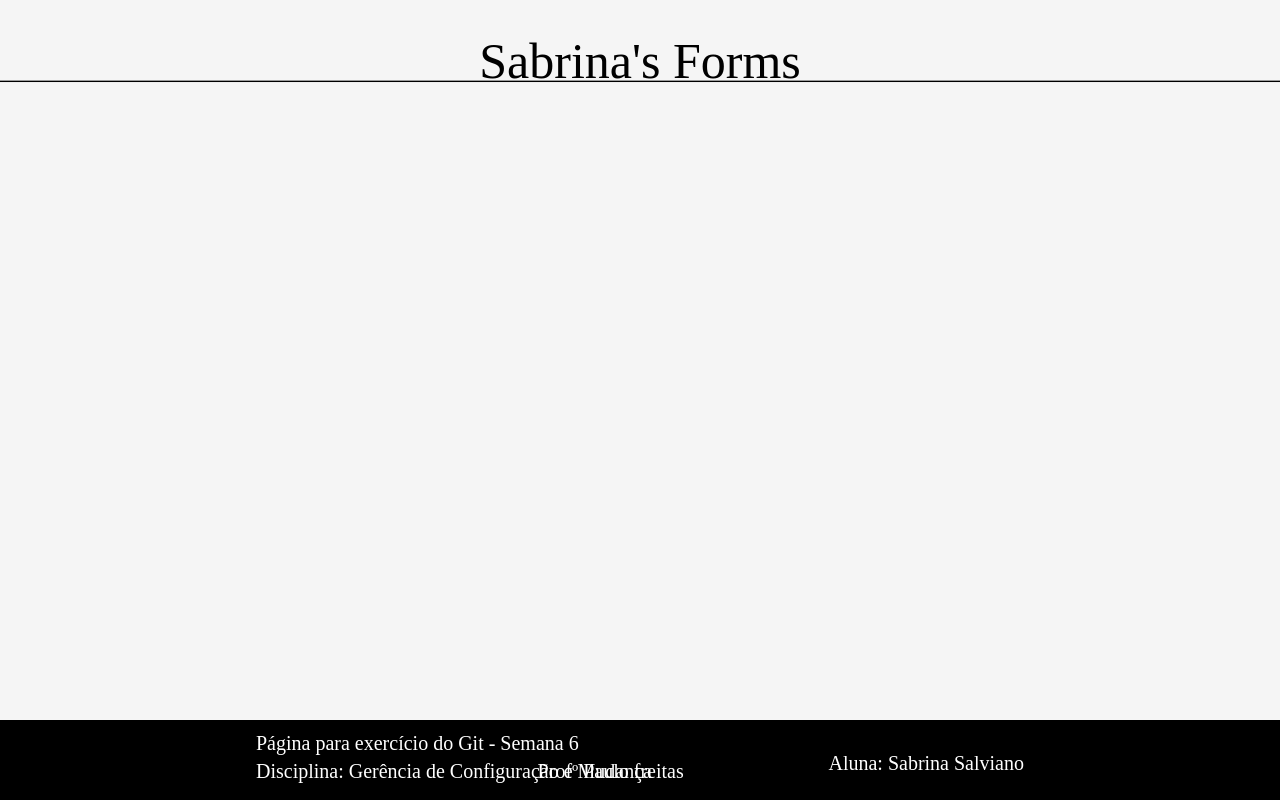
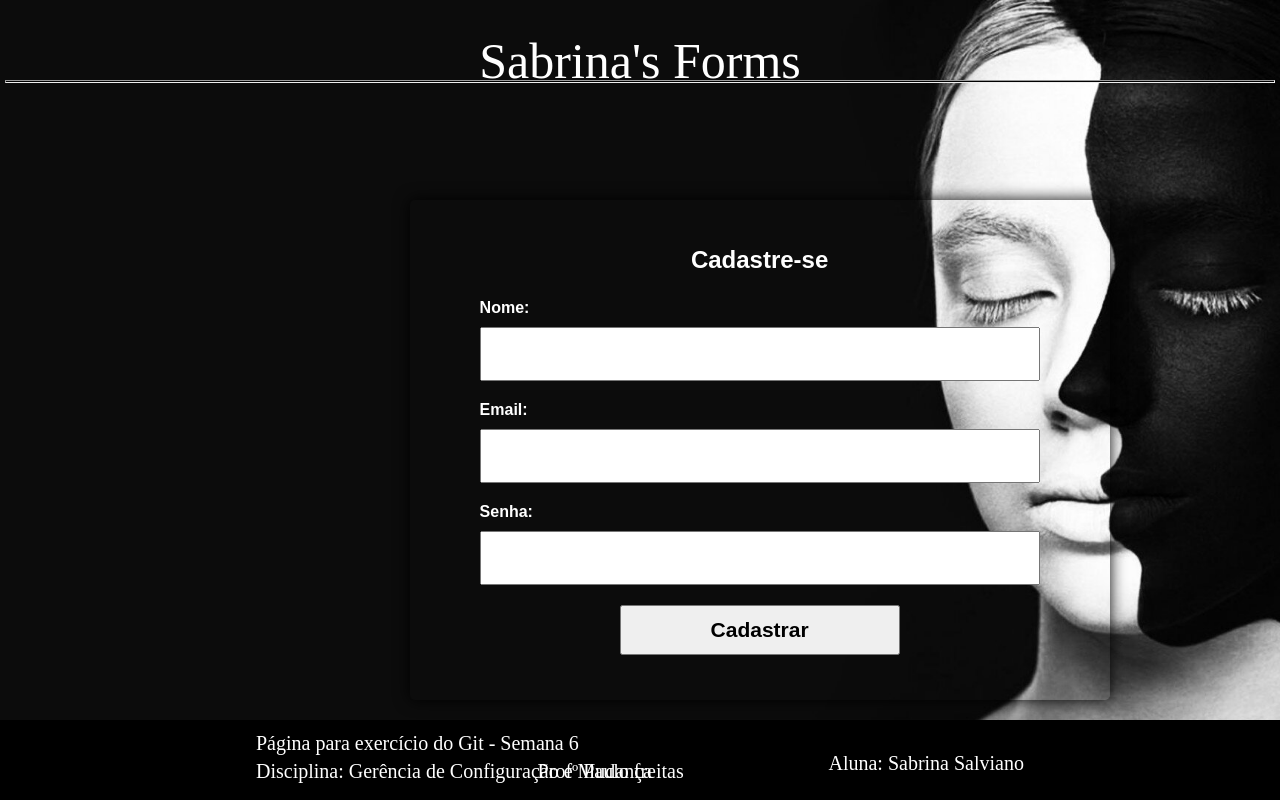
Before and after one commit to SabrinaSalviano/GCM-Atv-2, a plain HTML site: page index.html in a window 1280 px wide. Drawn offline with Linux system fonts and the light colour scheme.

Commit message:
Estilizacao da pagina e adicao de formulario com botao.

```diff
--- a/index.html
+++ b/index.html
@@ -3,7 +3,7 @@
 
 <head>
 
-    <title> </title>
+    <title> Lista Semana 6 </title>
     <meta charset="utf-8">
 
     <link rel="stylesheet" href="style.css">
@@ -18,10 +18,26 @@
 <hr class="LinhaInicio">
 <label class="tituloInicio"> Sabrina's Forms </label>
 
+<div class="card">
+    <h2>Cadastre-se</h2>
+    <div>
+        <label> Nome:</label>
+        <input type="text">
+    </div>
 
+    <div>
+         <label> Email:</label>
+         <input type="text">
+    </div>
 
+    <div>
+        <label> Senha:</label>
+        <input type="password">
+    </div>
 
+        <button>  Cadastrar  </button>
 
+</div>
 
     <div class="footer">
         <label class="label1"> Página para exercício do Git - Semana 6 </label> <br>
--- a/style.css
+++ b/style.css
@@ -26,13 +26,15 @@
     -webkit-box-direction: normal;
         -ms-flex-direction: column;
             flex-direction: column;
+            background-image: url(hcrop1920x1368@stretch.jpg);
+            background-size: cover;
   }
 
 
   .tituloInicio{
     position: absolute;
     top: 4%;
-    color: black;
+    color: white;
     font-size: 50px;
 
 
@@ -42,11 +44,64 @@
     position: absolute;
     top: 10%;
     background-color: black;
-    width: 100%;
+    width: 99%;
     height: 1px;
 
 
   }
+
+  .card{
+    position:absolute;
+    top: 25%;
+    left: 32%;
+    width: 700px;
+    height:500px;
+    border-radius: 5px;
+    box-shadow: 0 0 1em black;
+    display: flex;
+    flex-direction: column;
+    justify-content: center;
+    align-items: center;
+
+}
+.card div{
+    width: 80%;
+    margin-bottom: 20px;
+    height: auto;
+    display: flex;
+    flex-wrap: wrap;
+
+
+}
+.card h2{
+
+color: white;
+font-family: sans-serif;
+margin-bottom: 25px;
+
+}
+
+.card label{
+    color: white;
+    font-family: sans-serif;
+    margin-bottom: 10px;
+    font-weight: bold;
+
+}
+
+input{
+width: 100%;
+height: 50px;
+
+}
+
+button{
+  width: 40%;
+  height: 50px;
+  font-size:21px;
+  font-weight: bold;
+  font-family: sans-serif;
+}
 
   .label1{
     position: absolute;
```
Also changed, not shown: hcrop1920x1368@stretch.jpg (added), preto-branco-cronica.jpg (added).
